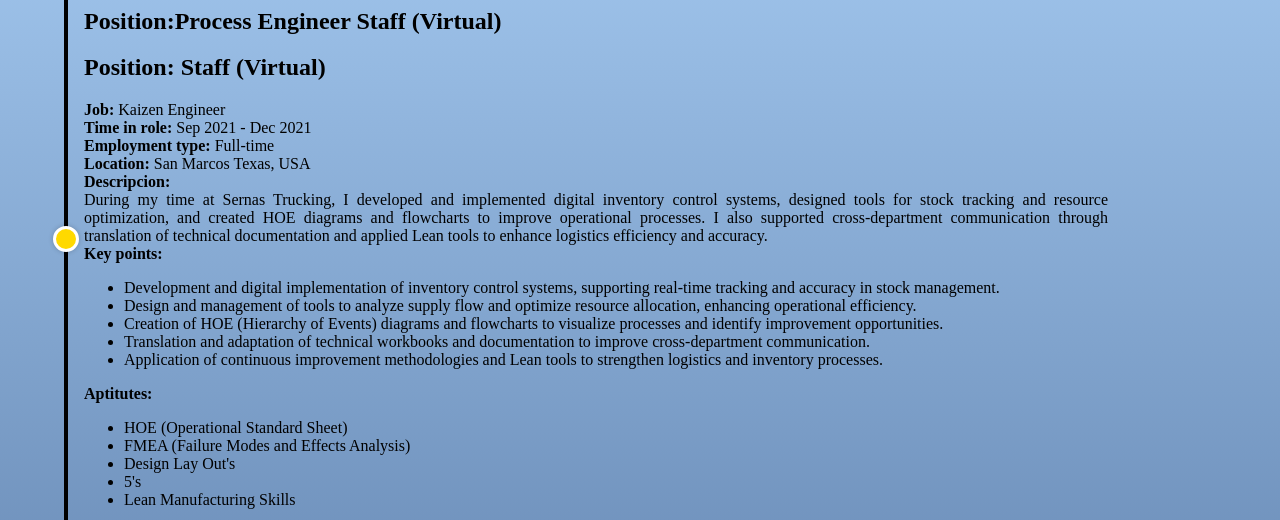
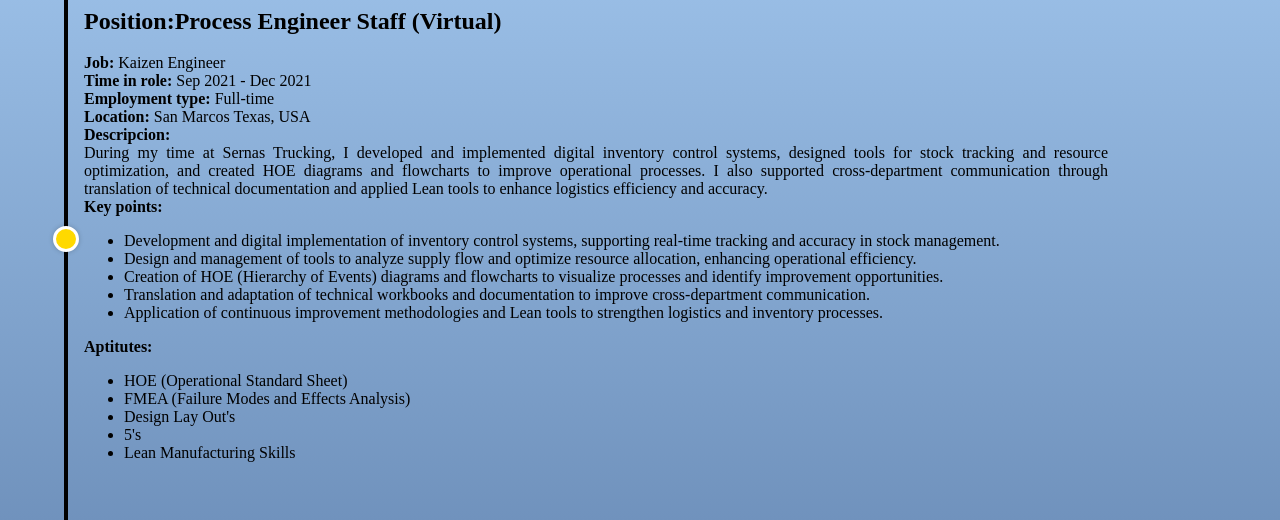
Before and after one commit to angelserna23/myWeb, a plain HTML site: page workExperience.html in a window 1280 px wide. Shown: the part 2541-3061 px from the top of the page. Drawn offline with nearby package versions, Linux system fonts and the light colour scheme; a web font is replaced by a local one.

Commit message:
Corrections 2.0

```diff
--- a/workExperience.html
+++ b/workExperience.html
@@ -202,7 +202,6 @@
                 <div class="experience__point"></div>
                 <img class="experience__logo" src="img/sernastrucking.jpeg" alt="">
                 <h2 class="experience__title"><strong>Position:</strong>Process Engineer Staff (Virtual)</h2>
-                <h2 class="experience__title"><strong>Position:</strong> Staff (Virtual)</h2>
                 <p class="experience__text"><strong>Job:</strong> Kaizen Engineer</p>
                 <p class="experience__text"><strong>Time in role: </strong>Sep 2021 - Dec 2021</p>
                 <p class="experience__text"><strong>Employment type:</strong> Full-time</p>
```
